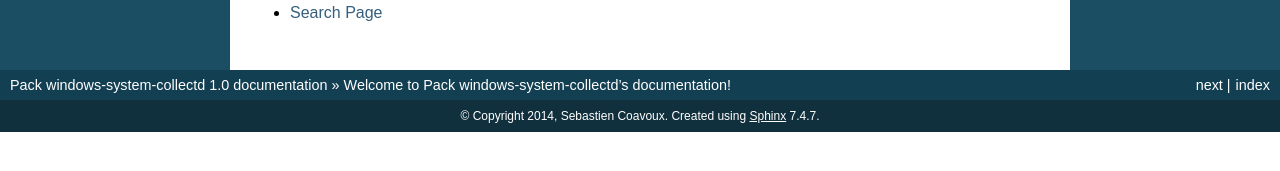
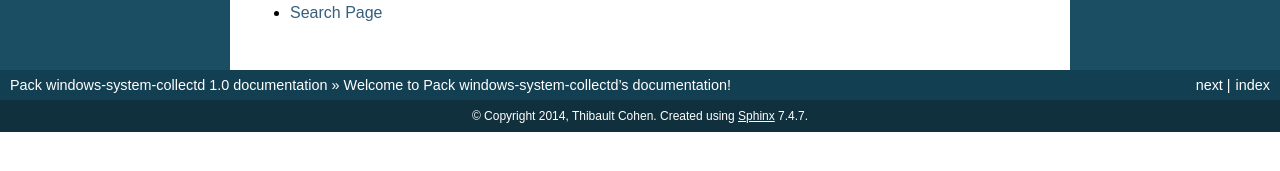
Before and after one commit to savoirfairelinux/monitoring-tools, a Sphinx documentation site: the page built from doc/source/index.rst, in a window 1280 px wide. Shown: the part 451-622 px from the top of the page. Built offline with Sphinx 7.4.7, drawn with Linux system fonts in a browser that asks for light colours.

Commit message:
First commit for windows-system-collectd

```diff
--- a/doc/source/conf.py
+++ b/doc/source/conf.py
@@ -50,7 +50,7 @@ master_doc = 'index'
 
 # General information about the project.
 project = u'Pack windows-system-collectd'
-copyright = u'2014, Sebastien Coavoux'
+copyright = u'2014, Thibault Cohen'
 
 # The version info for the project you're documenting, acts as replacement for
 # |version| and |release|, also used in various other places throughout the
@@ -203,7 +203,7 @@ latex_elements = {
 #  author, documentclass [howto, manual, or own class]).
 latex_documents = [
   ('index', 'Packwindows-system-collectd.tex', u'Pack windows-system-collectd Documentation',
-   u'Sebastien Coavoux', 'manual'),
+   u'Thibault Cohen', 'manual'),
 ]
 
 # The name of an image file (relative to this directory) to place at the top of
@@ -233,7 +233,7 @@ latex_documents = [
 # (source start file, name, description, authors, manual section).
 man_pages = [
     ('index', 'packwindows-system-collectd', u'Pack windows-system-collectd Documentation',
-     [u'Sebastien Coavoux'], 1)
+     [u'Thibault Cohen'], 1)
 ]
 
 # If true, show URL addresses after external links.
@@ -247,7 +247,7 @@ man_pages = [
 #  dir menu entry, description, category)
 texinfo_documents = [
   ('index', 'Packwindows-system-collectd', u'Pack windows-system-collectd Documentation',
-   u'Sebastien Coavoux', 'Packwindows-system-collectd', 'One line description of project.',
+   u'Thibault Cohen', 'Packwindows-system-collectd', 'One line description of project.',
    'Miscellaneous'),
 ]
 
@@ -268,9 +268,9 @@ texinfo_documents = [
 
 # Bibliographic Dublin Core info.
 epub_title = u'Pack windows-system-collectd'
-epub_author = u'Sebastien Coavoux'
-epub_publisher = u'Sebastien Coavoux'
-epub_copyright = u'2014, Sebastien Coavoux'
+epub_author = u'Thibault Cohen'
+epub_publisher = u'Thibault Cohen'
+epub_copyright = u'2014, Thibault Cohen'
 
 # The basename for the epub file. It defaults to the project name.
 #epub_basename = u'Pack windows-system-collectd'
```
Also changed, not shown: package.json (+4 -4 lines), 4 other files.
